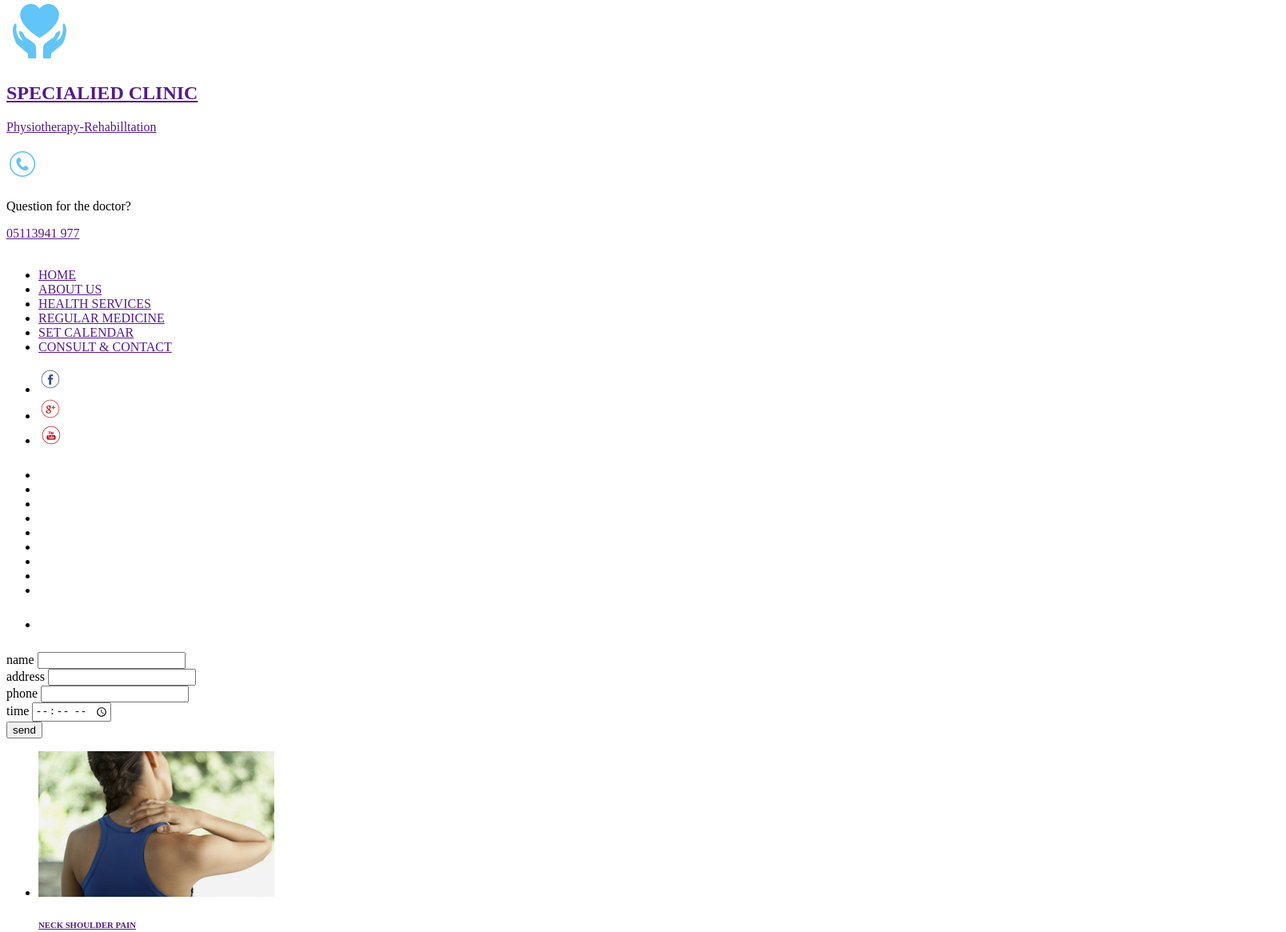
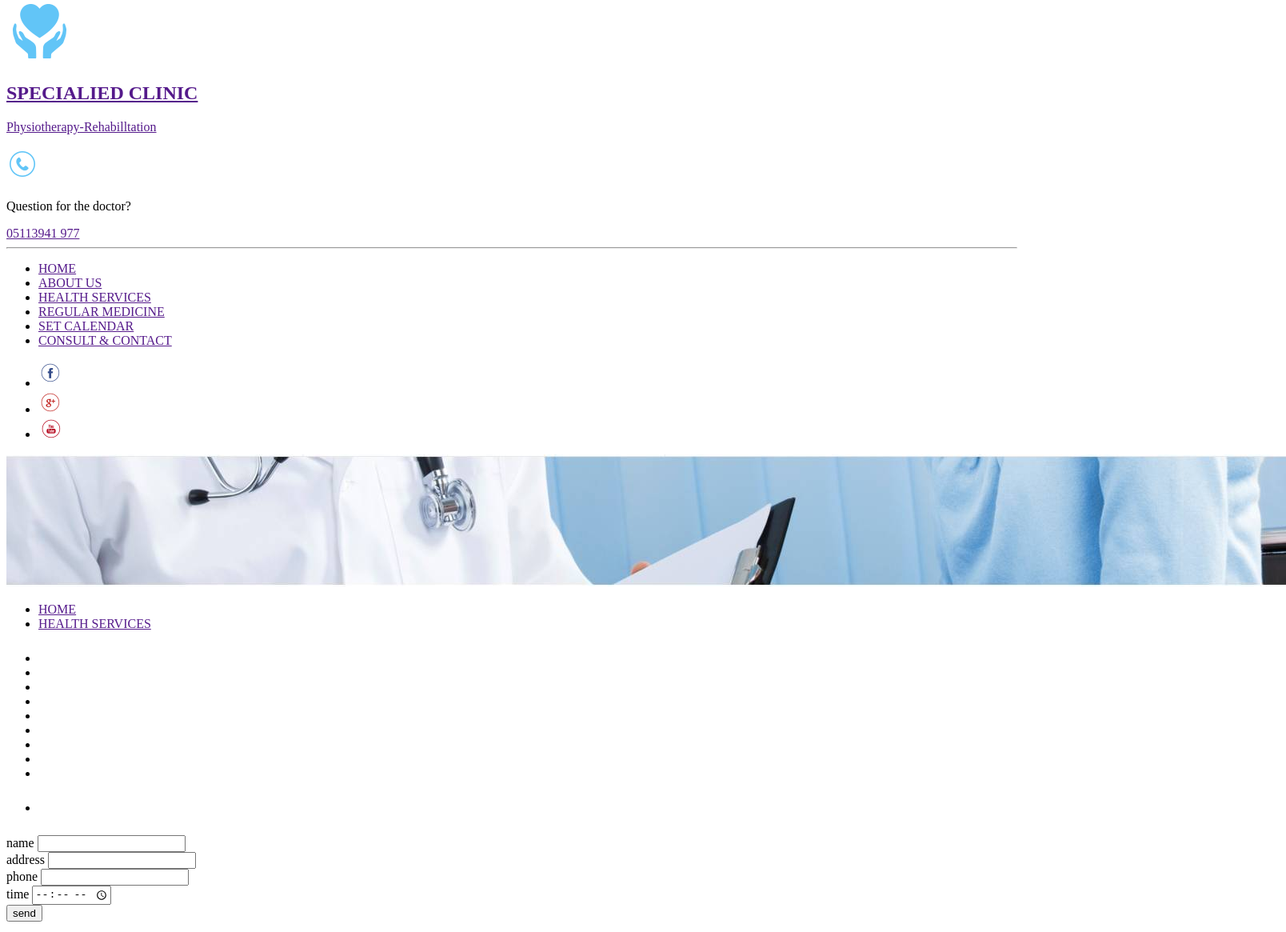
Before and after one commit to tuand41/js-shopping-cart, a plain HTML site: page index.html in a window 1280 px wide. Shown: the part 5-1170 px from the top of the page at 80% size, 1608 px wide, since content can reach past the window. Drawn offline with Linux system fonts and the light colour scheme.

Commit message:
add slide-show

```diff
--- a/index.html
+++ b/index.html
@@ -30,7 +30,7 @@
                 </div>
             </section>
         </div>
-        <br>
+        <hr>
         <div class="container">
             <nav class="menu-header">
                 <ul class="menu-list">
@@ -50,6 +50,13 @@
         </div>
     </head>
     <main class="page-main">
+        <section class="slide-show">
+            <img src="/images/slideshow.jpg" alt="" class="img-slideshow">
+            <ul class="slide-breadcrumb">
+                <li><a href="">HOME</a></li>
+                <li><a href="">HEALTH SERVICES</a></li>
+            </ul>
+        </section>
         <div class="container">
             <aside class="sidebar">
                 <section class="sidebar-adults">
@@ -210,14 +217,17 @@
                 <div class="footer-social">
                     <h4 class="title">SOCIAL CONNECTION</h4>
                     <ul class="social">
-                        <li class="social-item"><a href=""><img class="social-img" src="/images/icon-facebook.png" alt=""> FACEBOOK</a></li>
-                        <li class="social-item"><a href=""><img class="social-img" src="/images/icon-google+.png" alt=""> GOOGLE+</a></li>
-                        <li class="social-item"><a href=""><img class="social-img" src="/images/icon-youtube.png" alt=""> YOUTUBE</a></li>
+                        <li class="social-item"><a href=""><img class="social-img" src="/images/icon-facebook.png"
+                                    alt=""> FACEBOOK</a></li>
+                        <li class="social-item"><a href=""><img class="social-img" src="/images/icon-google+.png"
+                                    alt=""> GOOGLE+</a></li>
+                        <li class="social-item"><a href=""><img class="social-img" src="/images/icon-youtube.png"
+                                    alt=""> YOUTUBE</a></li>
                     </ul>
                 </div>
             </section>
         </div>
-        <br>
+        <hr>
         <div class="container">
             <section class="footer-copyright">
                 <div class="copyright-left">
```
